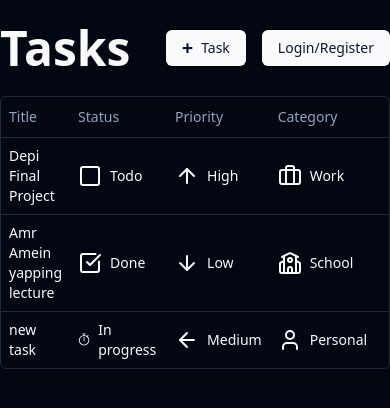
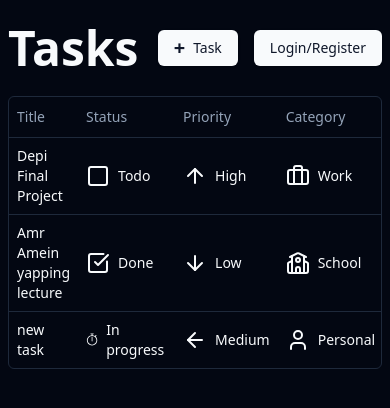
Before and after one commit to oniaz/depi-task-management, a React (Vite) app in the folder client/: page / in a window 390 px wide. Shown: the top 408 px of the page. Built offline with nearby package versions, Linux system fonts and the light colour scheme; data requests are answered from the project's data file.

Commit message:
fixed padding on small screens

```diff
--- a/client/src/layouts/RootLayout.jsx
+++ b/client/src/layouts/RootLayout.jsx
@@ -5,7 +5,7 @@ import AddTaskDialog from "@/components/AddTaskDialog";
 const RootLayout = () => {
     return (
         <>
-            <header className="container my-6 mx-auto flex justify-between items-center">
+            <header className="container px-2 md:px-4 my-6 mx-auto flex justify-between items-center">
                 <h1 className="text-5xl font-bold">
                     <Link to="/">Tasks</Link>
                 </h1>
@@ -17,7 +17,7 @@ const RootLayout = () => {
                     </Button>
                 </div>
             </header>
-            <main className="container mx-auto">
+            <main className="container mx-auto px-2 md:px-4">
                 <Outlet />
             </main>
         </>
```
